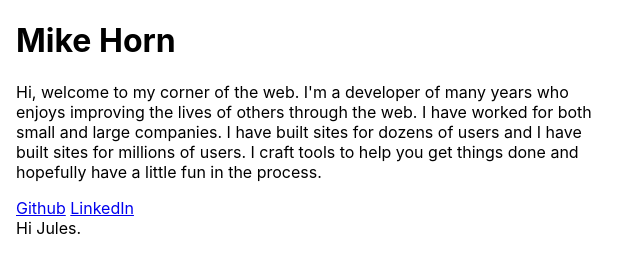
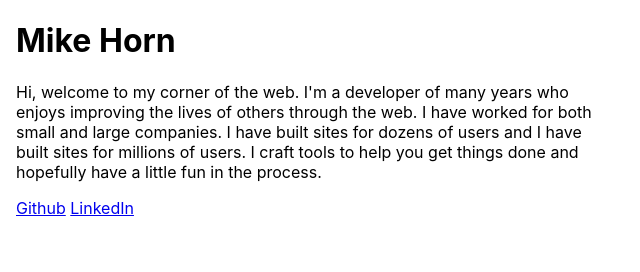
Before and after one commit to gpbmike/gpbmike.github.io, an Eleventy site: page src/index.njk in a window 1280 px wide. Shown: the full height of the page, 0-640 px from the left. Built offline with nearby package versions, Linux system fonts and the light colour scheme; Eleventy itself is replaced by a stand-in of ours; files that its build step writes are made by us from their sources.

Commit message:
Update index.njk

```diff
--- a/src/index.njk
+++ b/src/index.njk
@@ -19,6 +19,4 @@ title: Mike Horn
 
     <a href="https://www.linkedin.com/in/mike-horn-232bb4161/">LinkedIn</a>
   </footer>
-
-Hi Jules.
 </main>
```
